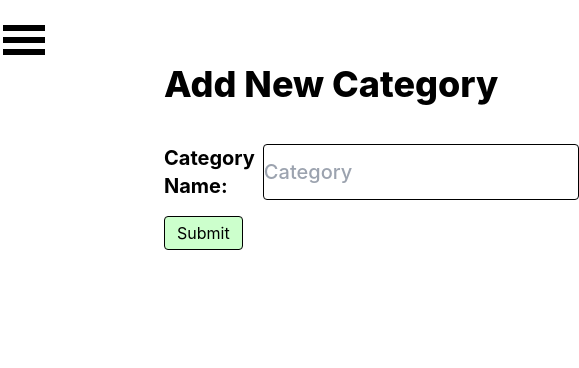
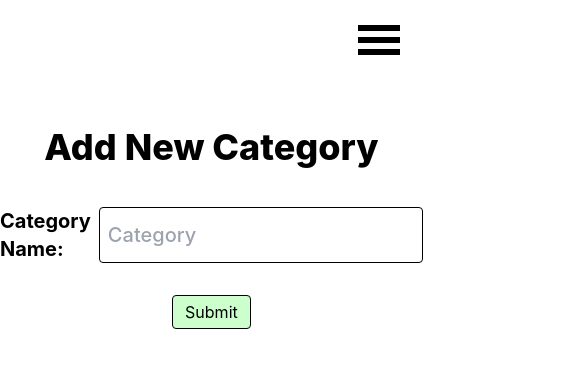
Before and after one commit to ecanvasser/inventory-app, a React (Create React App) app in the folder client/: page /categories/new in a window 390 px wide. Shown: the top 368 px of the page, 579 px wide, since content can reach past the window. Built offline with nearby package versions, Linux system fonts and the light colour scheme.

Commit message:
Update NewCategory component for mobile

```diff
--- a/client/src/components/NewCategory.js
+++ b/client/src/components/NewCategory.js
@@ -1,53 +1,71 @@
 import Navbar from "./Navbar";
 import { useState } from "react";
+import NavbarLinks from "./NavbarLinks";
 
 const NewCategory = () => {
   const [newcategory, setNewCategory] = useState();
   const [apiresponse, setApiResponse] = useState();
   const [error, setError] = useState();
+  const [showLinks, setShowLinks] = useState(false);
 
   const handleChange = (e) => {
     setNewCategory(e.target.value);
-  }
+  };
 
   const handleSubmit = () => {
     const requestOptions = {
-        method: 'POST',
+      method: "POST",
       headers: { "Content-Type": "application/json" },
-        body: JSON.stringify({name: newcategory})
-    }
+      body: JSON.stringify({ name: newcategory }),
+    };
     const postCategory = async () => {
       try {
-            const response = await fetch("http://localhost:8000/product-categories/new", requestOptions);
+        const response = await fetch(
+          "http://localhost:8000/product-categories/new",
+          requestOptions
+        );
         const data = await response.json();
         console.log(data);
         setApiResponse(data);
       } catch (err) {
         setError(err);
       }
-    }
+    };
     postCategory();
-  }
+  };
 
   return (
     <div
       id="newcategory-container"
-      className="grid grid-cols-[0.4fr_1.6fr] h-screen"
+      className="grid grid-rows-[0.3fr_1.7fr] h-screen"
     >
-      <Navbar />
+      <Navbar
+        handleNav={() => {
+          setShowLinks(!showLinks);
+        }}
+      />
+      {showLinks ? (
+        <div className="flex flex-col gap-10 items-center animate__animated animate__fadeInRight">
+          <NavbarLinks />
+        </div>
+      ) : (
         <div
           id="newcategory-body"
-        className="py-16 pl-24 animate__animated animate__slideInDown"
+          className="flex flex-col items-center animate__animated animate__slideInLeft"
         >
           <div id="nc-title" className="text-4xl font-extrabold">
             Add New Category
           </div>
-        <form id="nc-form" onSubmit={handleSubmit} className="flex flex-col gap-4 mt-10">
+          <form
+            id="nc-form"
+            onSubmit={handleSubmit}
+            className="flex flex-col items-center gap-8 mt-10"
+          >
             <label className="flex gap-2 font-bold text-xl">
               Category Name:
               <input
                 type="text"
-              className="border rounded font-medium"
+                className="border rounded pl-2 font-medium"
                 placeholder="Category"
                 onChange={handleChange}
               />
@@ -58,6 +76,7 @@ const NewCategory = () => {
             />
           </form>
         </div>
+      )}
     </div>
   );
 };
```
Lines whose indentation alone changed are shown as unchanged.
